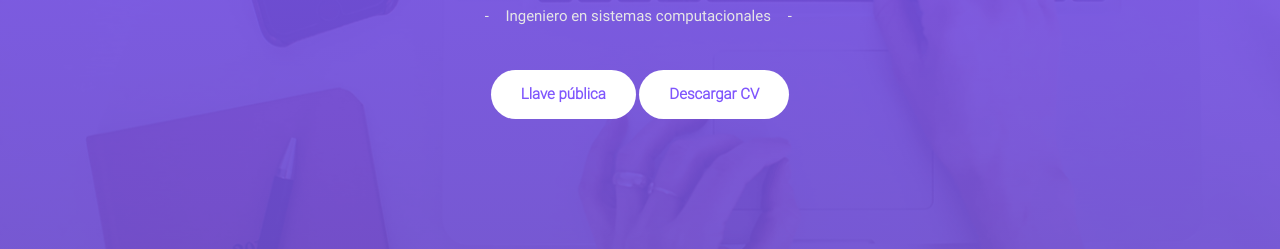
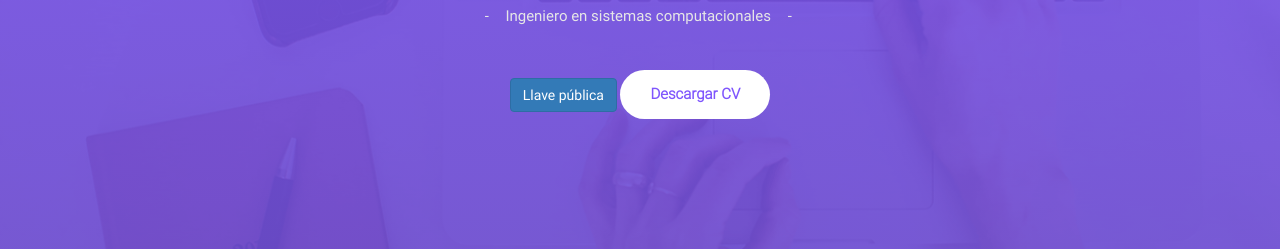
Before and after one commit to JonathanPR3/SaulPortfolio, a plain HTML site: page index.html in a window 1280 px wide. Shown: the part 454-703 px from the top of the page. Drawn offline with Linux system fonts and the light colour scheme; files whose address does not match are found by name.

Commit message:
Update index.html

```diff
--- a/index.html
+++ b/index.html
@@ -44,8 +44,10 @@
           <li>Ingeniero en sistemas computacionales <span class="padding">&#45;</span></li>
           <li></li>
         </ul>
-        <a class="header__button" href="https://drive.google.com/file/d/1NfERQEOQvbZq0h3JXENR5_nU4eaCDNAg/view?usp=sharing">Llave pública</a>
-        <a class="header__button" href="#">Descargar CV</a>
+            <a href="https://drive.google.com/file/d/1NfERQEOQvbZq0h3JXENR5_nU4eaCDNAg/view?usp=drive_link" class="btn btn-primary" download>
+                Llave pública
+            </a>
+	        <a class="header__button" href="#">Descargar CV</a>
 
       </div>
       <div class="social-icon pull-right">
```
